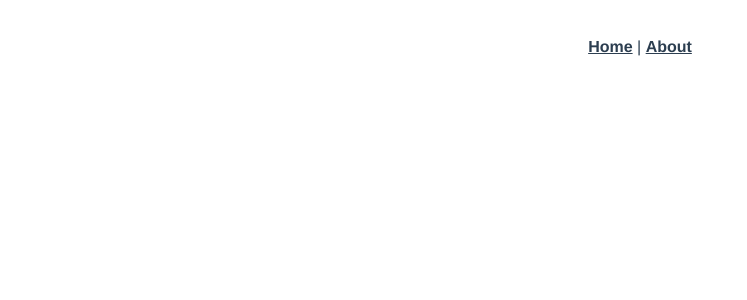
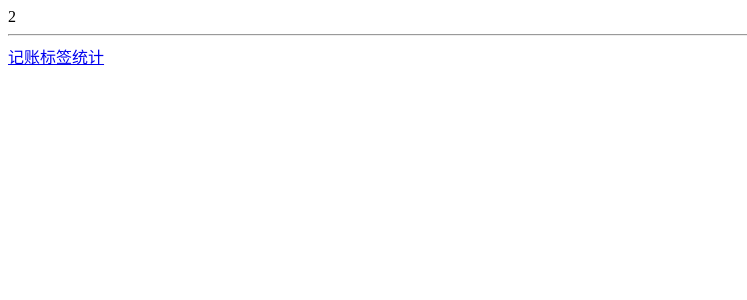
Before and after one commit to TLC-afk/vue1, a Vue app: page /#/labels in a window 1280 px wide. Shown: the top 300 px of the page, without its empty margins (0-747 px from the left). Built offline with nearby package versions, Linux system fonts and the light colour scheme.

Commit message:
添加三个页面

```diff
--- a/src/App.vue
+++ b/src/App.vue
@@ -1,11 +1,15 @@
 <template>
-  <div id="app">
-    <div id="nav">
-      <router-link to="/">Home</router-link> |
-      <router-link to="/about">About</router-link>
+  <div>
+    <router-view/>
+    <hr>
+    <div>
+      <router-link to="/money">记账</router-link>
+      <router-link to="/labels">标签</router-link>
+      <router-link to="/statistics">统计</router-link>
     </div>
-    <router-view/>
+
   </div>
+
 </template>
 
 <style lang="scss">
--- a/src/router/index.ts
+++ b/src/router/index.ts
@@ -1,23 +1,42 @@
 import Vue from 'vue'
 import VueRouter, { RouteConfig } from 'vue-router'
 import Home from '../views/Home.vue'
+import Money from '@/views/Money.vue';
+import Labels from '@/views/Labels.vue';
+import Statistics from '@/views/Statistics.vue';
 
 Vue.use(VueRouter)
 
 const routes: Array<RouteConfig> = [
   {
-    path: '/',
-    name: 'Home',
-    component: Home
+    path:"/",
+    redirect:"/money"
   },
   {
-    path: '/about',
-    name: 'About',
-    // route level code-splitting
-    // this generates a separate chunk (about.[hash].js) for this route
-    // which is lazy-loaded when the route is visited.
-    component: () => import(/* webpackChunkName: "about" */ '../views/About.vue')
+    path:"/money",
+    component:Money
+  },
+  {
+    path:"/labels",
+    component:Labels
+  },
+  {
+    path:"/statistics",
+    component:Statistics
   }
+  // {
+  //   path: '/',
+  //   name: 'Home',
+  //   component: Home
+  // },
+  // {
+  //   path: '/about',
+  //   name: 'About',
+  //   // route level code-splitting
+  //   // this generates a separate chunk (about.[hash].js) for this route
+  //   // which is lazy-loaded when the route is visited.
+  //   component: () => import(/* webpackChunkName: "about" */ '../views/About.vue')
+  // }
 ]
 
 const router = new VueRouter({
--- /dev/null
+++ b/src/views/Labels.vue
@@ -0,0 +1,15 @@
+<template>
+  <div>
+    2
+    </div>
+</template>
+
+<script lang="ts">
+export default {
+  name: 'Labels'
+};
+</script>
+
+<style lang="scss" scoped>
+
+</style>
--- /dev/null
+++ b/src/views/Money.vue
@@ -0,0 +1,15 @@
+<template>
+  <div>
+    1
+    </div>
+</template>
+
+<script lang="ts">
+export default {
+  name: 'Money'
+};
+</script>
+
+<style lang="scss" scoped>
+
+</style>
--- /dev/null
+++ b/src/views/Statistics.vue
@@ -0,0 +1,15 @@
+<template>
+  <div>
+    3
+    </div>
+</template>
+
+<script lang="ts">
+export default {
+  name: 'Statistics'
+};
+</script>
+
+<style lang="scss" scoped>
+
+</style>
```
Also changed, not shown: package.json (+27 -27 lines), 1 other file (tests, documents, lock files or other folders).
